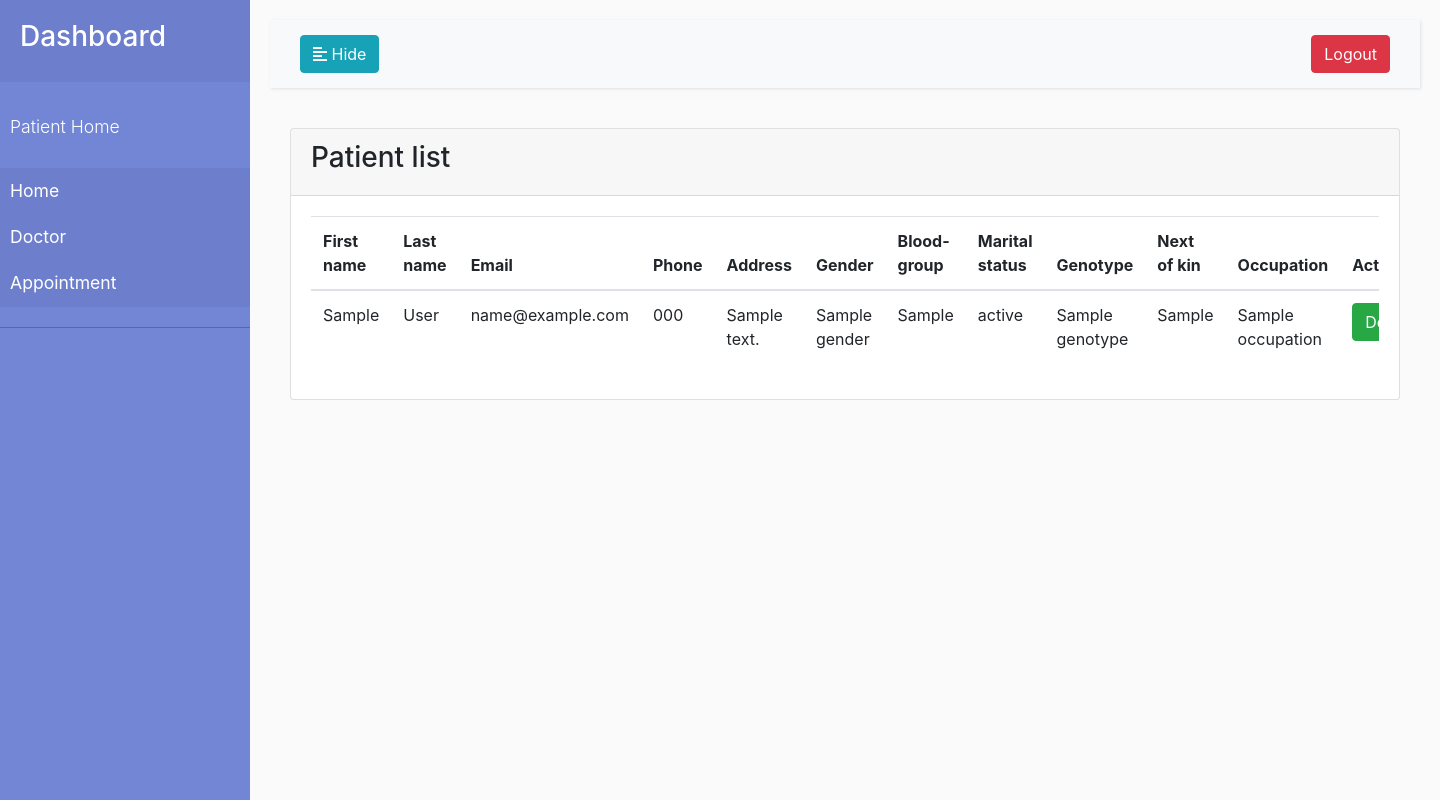
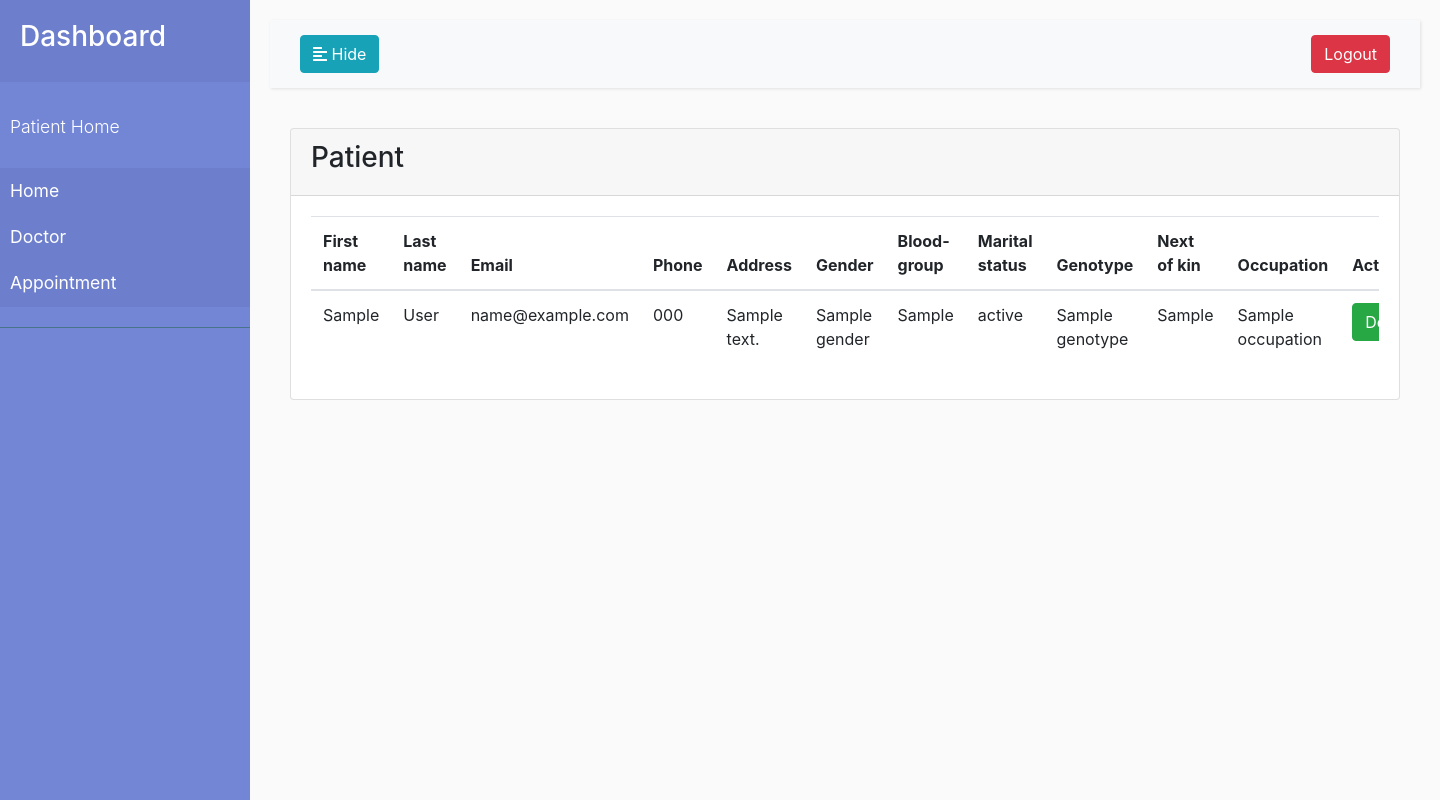
Before and after one commit to laken11/Myhospital, a Django app: template templates/patient/search_patient.html in a window 1440 px wide. Run offline with Django 3.2, Linux system fonts and the light colour scheme; the template is opened without the code that fills it: most values are stand-ins (such as "Sample title", 1, 10 or a date in 2020); some libraries are stand-ins or nearby versions.

Commit message:
Update search_patient.html

```diff
--- a/templates/patient/search_patient.html
+++ b/templates/patient/search_patient.html
@@ -6,7 +6,7 @@
                <div class="col-md-12">
                    <div class="card">
                        <div class="card-header">
-                           <h3>Patient list</h3>
+                           <h3>Patient</h3>
                        </div>
                        <div class="card-body">
                            <div class="table table-hover table-responsive">
```
